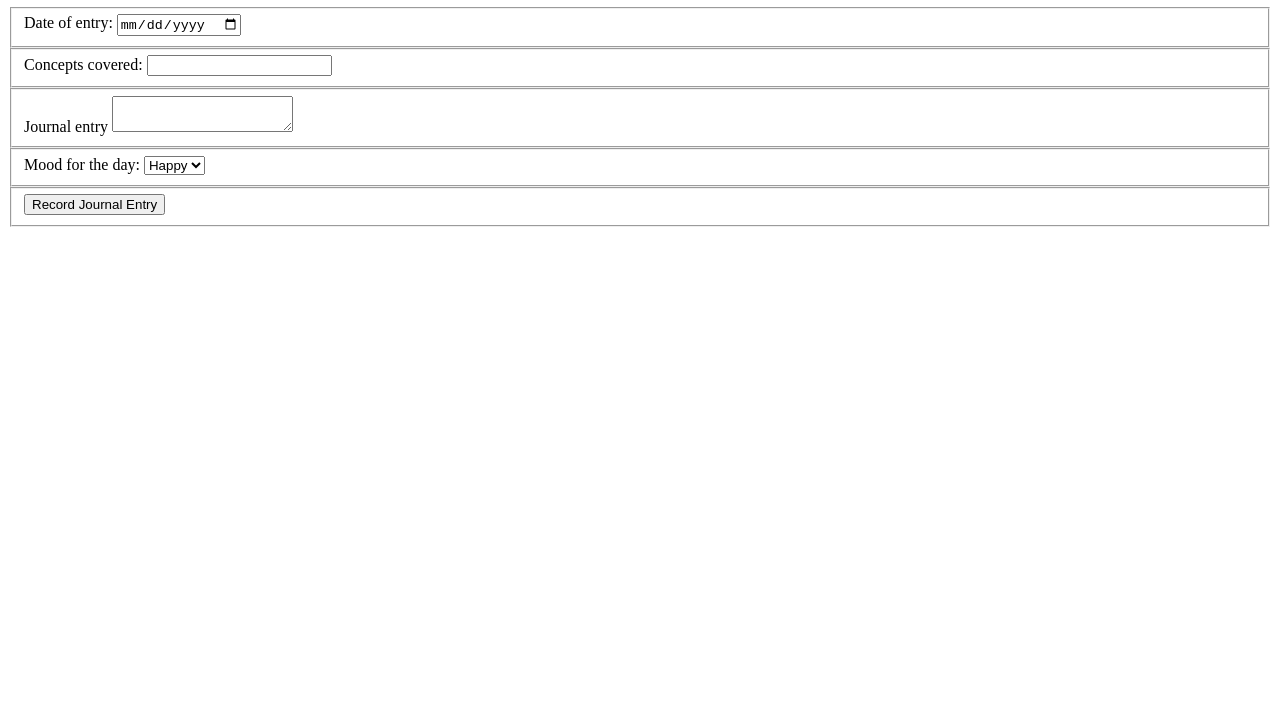
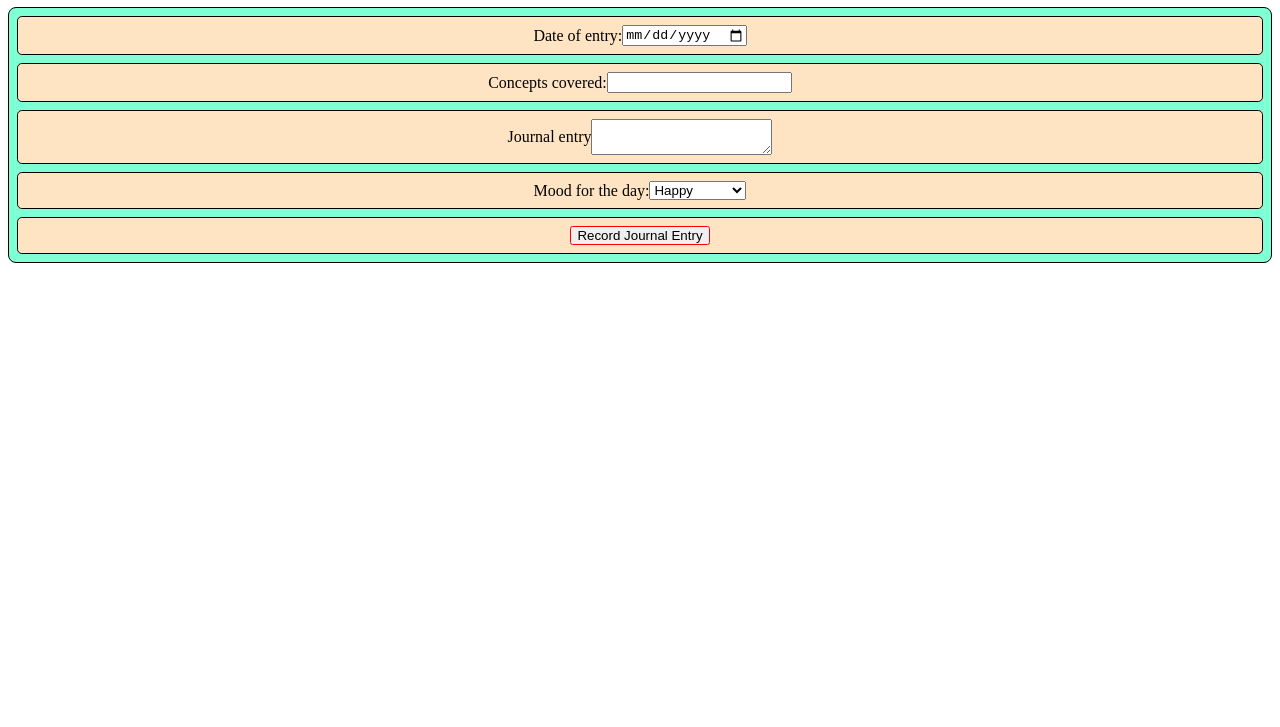
Before and after one commit to omomotyuk/NSS.1-11.Daily_Journal, a plain HTML site: page src/index.html in a window 1280 px wide. Shown: the part 73-800 px from the top of the page. Drawn offline with Linux system fonts and the light colour scheme; no server answers.

Commit message:
daily journal part 6 - done

```diff
--- /dev/null
+++ b/css/main.css
@@ -0,0 +1,70 @@
+
+*, *:before, *:after {
+    box-sizing: inherit;
+}
+
+/* The CSS box-sizing property allows us to include the padding and border in an element's total width and height. */
+html {
+    box-sizing: border-box;
+}
+
+h1 {
+    text-align: center;
+    color: blue;
+}
+
+.input-form {
+    border: 1px solid black;
+    border-top-left-radius: .5em;
+    border-top-right-radius: .5em;
+    border-bottom-left-radius: .5em;
+    border-bottom-right-radius: .5em;
+
+    background-color: aquamarine;
+}
+
+ .input-form__fieldset {
+    display: flex;
+    /* width: 100%; - goes out of border */
+    flex-flow: row;
+    justify-content: center;
+    align-items: center;
+
+    border: 1px solid black;
+    border-top-left-radius: .3em;
+    border-top-right-radius: .3em;
+    border-bottom-left-radius: .3em;
+    border-bottom-right-radius: .3em;
+
+    padding: .5em;
+    margin: .5em;
+
+    background-color: bisque;
+}
+
+/*.input {*/
+ /*   flex: 0 0 1; */
+/*}*/
+
+button {
+    border: 1px solid red;
+    border-top-left-radius: .2em;
+    border-top-right-radius: .2em;
+    border-bottom-left-radius: .2em;
+    border-bottom-right-radius: .2em;
+}
+
+#entryLog {
+    display: flex;
+    flex-flow: column;
+}
+
+.log-item {
+    border: 1px solid black;
+    border-radius: .2em;
+
+    background-color: lightsteelblue;
+
+    margin: .9em;
+    padding: .7em;
+}
--- a/src/index.html
+++ b/src/index.html
@@ -6,7 +6,7 @@
     <meta name="viewport" content="width=device-width, initial-scale=1.0">
     <meta http-equiv="X-UA-Compatible" content="ie=edge">
     <title>Daily Journal</title>
-    <link rel="stylesheet" type="text/css" href="css/main.css">
+    <link rel="stylesheet" type="text/css" href="styles/index.css">
 
 </head>
 
@@ -15,6 +15,7 @@
     <!-- -->
     <h1>Daily Journal</h1>
 
+    <!-- -->
     <form class="input-form" action="">
 
         <!-- Date input section -->
@@ -56,11 +57,7 @@
     <section id="entryLog"></section>
 
     <!-- -->
-    <script src="src/select.js"></script>
-    <!-- <script src="src/journal.js"></script> -->
-    <script src="src/data.js"></script>
-    <script src="src/entryComponent.js"></script>
-    <script src="src/entriesDOM.js"></script>
+    <script type="module" src="scripts/journal.js"></script>
 
 </body>
 
--- a/src/scripts/data.js
+++ b/src/scripts/data.js
@@ -9,3 +9,5 @@ const API = {
             .then(response => response.json())
     }
 }
+
+export default API
--- a/src/scripts/entriesDOM.js
+++ b/src/scripts/entriesDOM.js
@@ -1,6 +1,9 @@
 /*
 //
 */
+
+import API from "./data.js"
+import createJournalEntryComponent from "./entryComponent.js"
 
 //
 const sectionElement = document.getElementById('entryLog');
@@ -11,3 +14,5 @@ API.getJournalEntries().then( data => {
         sectionElement.innerHTML += createJournalEntryComponent( data[i] );
     }
 })
+
+export default sectionElement
--- a/src/scripts/entryComponent.js
+++ b/src/scripts/entryComponent.js
@@ -15,3 +15,5 @@ const createJournalEntryComponent = ( journalEntry ) => {
         </article>
     `
 }
+
+export default createJournalEntryComponent
--- a/src/scripts/journal.js
+++ b/src/scripts/journal.js
@@ -1,3 +1,14 @@
 /*
 //
 */
+
+import selectElement from "./select.js"
+import sectionElement from "./entriesDOM.js"
+
+/*
+<script src="src/select.js"></script>
+<!-- <script src="src/journal.js"></script> -->
+<script src="src/data.js"></script>
+<script src="src/entryComponent.js"></script>
+<script src="src/entriesDOM.js"></script>
+*/
--- a/src/scripts/select.js
+++ b/src/scripts/select.js
@@ -1,11 +1,16 @@
+/*
+//
+*/
 
 var selectItems = [ "Joy", "Fear", "Anger", "Frustrated", "Acceptance", "Excited", "Confusion", "Curious", "Surprise", "Determined", "Hopeful", "Anxious", "Love", "Sadness", "Wonder", "Rejuvenated", "Drained", "Confident", "Amused", "Guilty", "Relieved", "Indifferent" ];
 
 const selectElement = document.getElementsByTagName('select');
 
-for( i = 0; i < selectItems.length; i++ ) {
+for( let i = 0; i < selectItems.length; i++ ) {
 	const selectOption = document.createElement( 'option' );
 	selectOption.value = selectItems[ i ];
 	selectOption.innerHTML = selectItems[ i ];
 	selectElement[0].appendChild( selectOption );
 }
+
+export default selectElement
```
